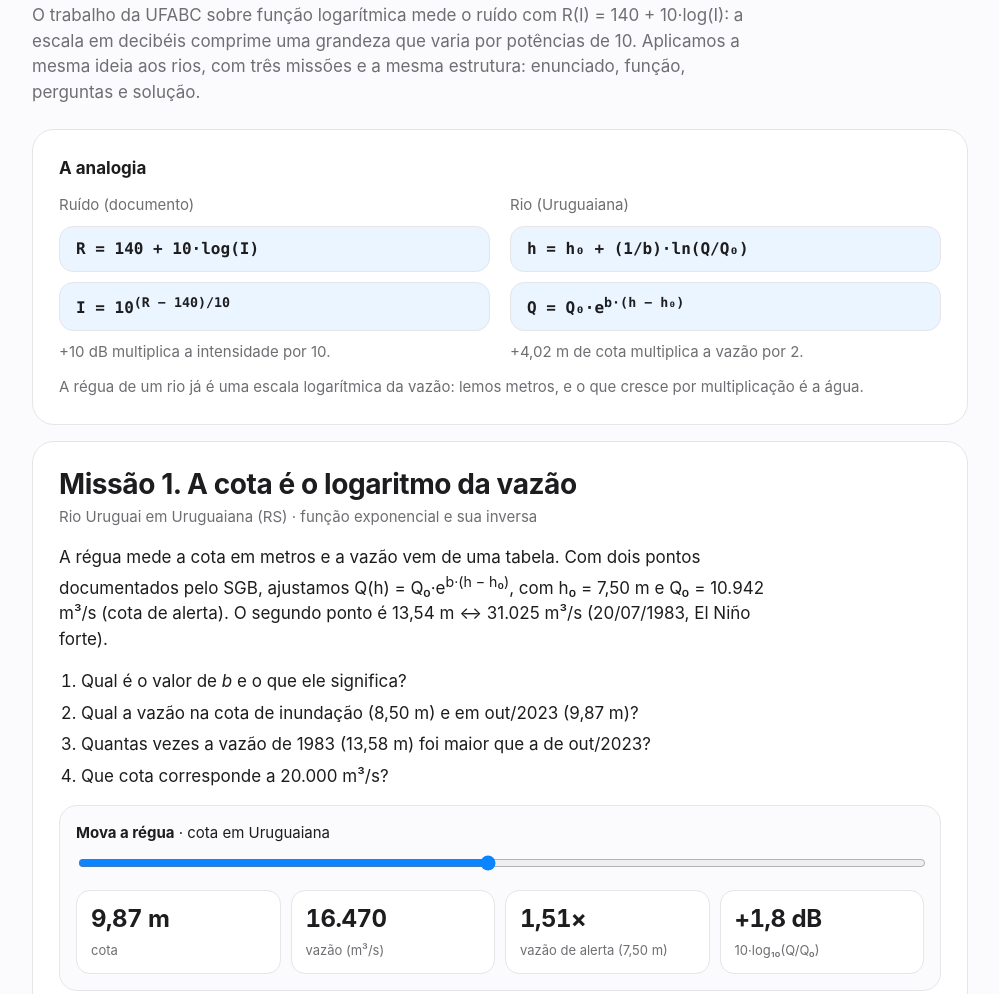
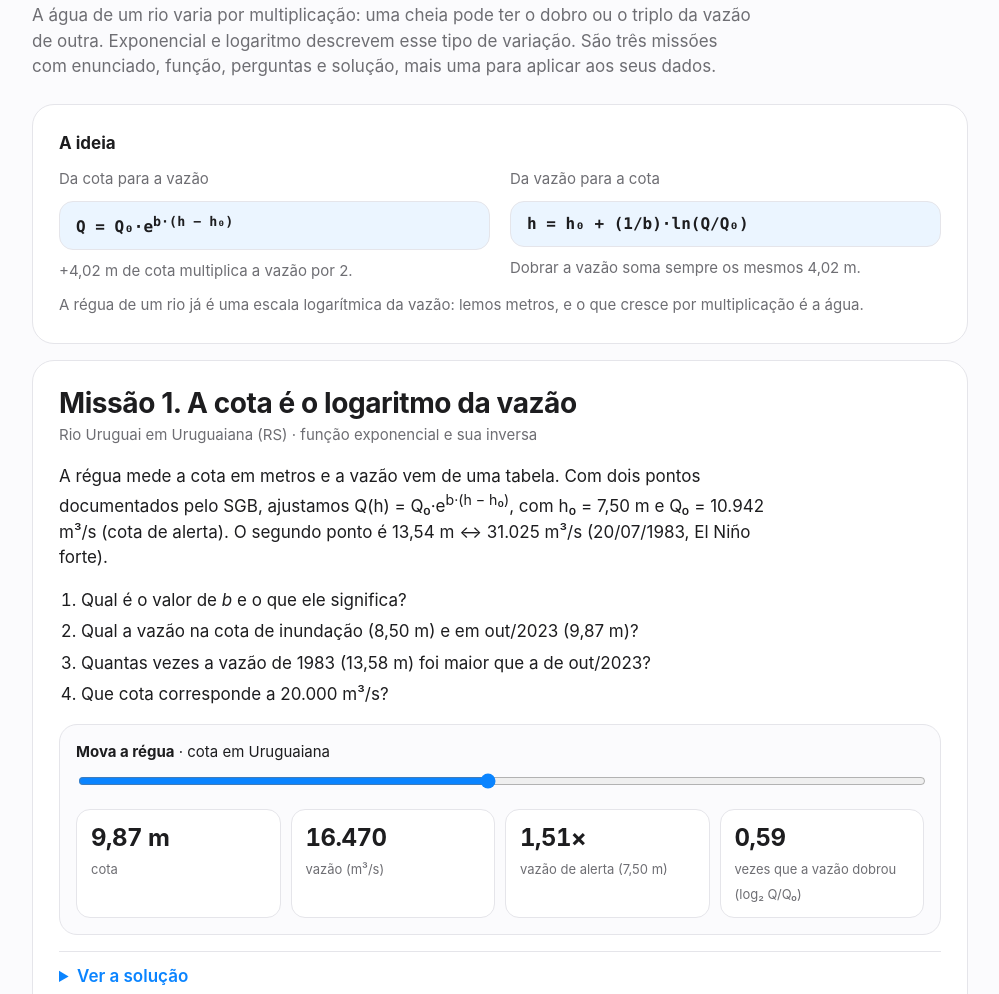
Before and after one commit to kauan-franca1/portifolio, a plain HTML site: page index.html in a window 1280 px wide. Shown: the part 3449-4443 px from the top of the page, without its empty margins (140-1139 px from the left). Drawn offline with Linux system fonts and the light colour scheme.

Commit message:
Update text and equations in index.html

```diff
--- a/index.html
+++ b/index.html
@@ -145,19 +145,17 @@ footer li{margin:4px 0}
 <li>Em out/2026 os cinco estão entre 61% e 73%, sem crise, antes de uma estação seca com El Niño muito forte.</li></ul></div>
 
 <h2>Cenário de investigação.</h2>
-<p class="lead">O trabalho da UFABC sobre função logarítmica mede o ruído com R(I) = 140 + 10·log(I): a escala em decibéis comprime uma grandeza que varia por potências de 10. Aplicamos a mesma ideia aos rios, com três missões e a mesma estrutura: enunciado, função, perguntas e solução.</p>
+<p class="lead">A água de um rio varia por multiplicação: uma cheia pode ter o dobro ou o triplo da vazão de outra. Exponencial e logaritmo descrevem esse tipo de variação. São três missões com enunciado, função, perguntas e solução, mais uma para aplicar aos seus dados.</p>
 
 <div class="card">
-<b>A analogia</b>
+<b>A ideia</b>
 <div class="pair" style="margin-top:12px">
-<div><div class="cap">Ruído (documento)</div>
-<div class="eq">R = 140 + 10·log(I)</div>
-<div class="eq">I = 10<sup>(R − 140)/10</sup></div>
-<div class="cap">+10 dB multiplica a intensidade por 10.</div></div>
-<div><div class="cap">Rio (Uruguaiana)</div>
-<div class="eq">h = h₀ + (1/b)·ln(Q/Q₀)</div>
+<div><div class="cap">Da cota para a vazão</div>
 <div class="eq">Q = Q₀·e<sup>b·(h − h₀)</sup></div>
 <div class="cap">+4,02 m de cota multiplica a vazão por 2.</div></div>
+<div><div class="cap">Da vazão para a cota</div>
+<div class="eq">h = h₀ + (1/b)·ln(Q/Q₀)</div>
+<div class="cap">Dobrar a vazão soma sempre os mesmos 4,02 m.</div></div>
 </div>
 <p style="margin:12px 0 0;font-size:15px;color:var(--mut)">A régua de um rio já é uma escala logarítmica da vazão: lemos metros, e o que cresce por multiplicação é a água.</p>
 </div>
@@ -180,7 +178,7 @@ footer li{margin:4px 0}
 <div><b id="o-h">9,87 m</b><span>cota</span></div>
 <div><b id="o-q">16.470</b><span>vazão (m³/s)</span></div>
 <div><b id="o-r">1,51×</b><span>vazão de alerta (7,50 m)</span></div>
-<div><b id="o-d">+1,8 dB</b><span>10·log₁₀(Q/Q₀)</span></div>
+<div><b id="o-d">0,59</b><span>vezes que a vazão dobrou (log₂ Q/Q₀)</span></div>
 </div>
 </div>
 
@@ -214,7 +212,7 @@ footer li{margin:4px 0}
 <div class="sol">
 <p><b>1.</b> k = ln(V₀/V) / t. Sobradinho: ln(18,88 / 1) / 11 = 2,938 / 11 = 0,267 por mês, no mínimo, pois o volume terminou abaixo de 1%. Balbina: ln(100 / 11) / 9 = 2,207 / 9 = 0,245 por mês.</p>
 <p><b>2.</b> Sobradinho: 0,693 / 0,267 ≤ 2,6 meses. Balbina: 0,693 / 0,245 = 2,8 meses. O volume cai à metade a cada pouco menos de 3 meses, perdendo 22 a 23% do que resta por mês (1 − e<sup>−k</sup>).</p>
-<p><b>3.</b> t = ln(V₀/V) / k. De 100% a 10%: ln 10 / 0,245 = <b>9,4 meses</b>. De 100% a 1%: ln 100 / 0,245 = <b>18,8 meses</b>. Cada passo de 10× custa o mesmo tempo, como no decibel.</p>
+<p><b>3.</b> t = ln(V₀/V) / k. De 100% a 10%: ln 10 / 0,245 = <b>9,4 meses</b>. De 100% a 1%: ln 100 / 0,245 = <b>18,8 meses</b>. Cada passo de 10× custa o mesmo tempo.</p>
 <p><b>4.</b> ln(V) só existe para V &gt; 0: o domínio do logaritmo é (0, +∞), com assíntota vertical em V = 0. O exponencial se aproxima de zero sem tocá-lo. Balbina chegou a cerca de 0% no início de 2025, e esse ponto não entra na conta.</p>
 <p class="lim">Limite: com vazão de saída fixa, o esvaziamento real é mais próximo de uma reta do que de uma exponencial. Use <i>k</i> como ordem de grandeza do ritmo, não como previsão.</p>
 </div></details>
@@ -275,7 +273,7 @@ footer li{margin:4px 0}
 <ul><li>ONI: NOAA CPC, oni.ascii.txt (valores até jul–set 2026, que podem ser revisados).</li>
 <li>Rio Negro: SGB/Porto de Manaus. Sobradinho: ONS/ANA e dissertação UNIFACS (2016). Ladário: Embrapa e SGB. Paraná: Camilloni &amp; Barros (2000). Uruguai: SGB/ABRH (2023) e MetSul.</li>
 <li>Reservatórios: ONS, Dados Hidrológicos – Volumes (leitura visual do gráfico, jan/2022 a out/2026).</li>
-<li>Cenário de investigação: adaptado de "Cenários para Investigação: Função Logarítmica" (UFABC, 2025), que usa Farias e Santos (2023). Cota e vazão em Uruguaiana: SGB (cota de alerta 750 cm = 10.942 m³/s; 1.354 cm = 31.025 m³/s). O ajuste exponencial entre esses dois pontos é um modelo didático.</li>
+<li>Cota e vazão em Uruguaiana: SGB (cota de alerta 750 cm = 10.942 m³/s; 1.354 cm = 31.025 m³/s). O ajuste exponencial entre esses dois pontos é um modelo didático.</li>
 <li>Previsão: Inmet (Painel El Niño 2026–2027) e NOAA.</li></ul></footer>
 </main>
 <script>
@@ -300,11 +298,11 @@ document.getElementById("lg").innerHTML='<span>Eixo: ONI (°C), por mês central
 var h0=7.5,Q0=10942,b=Math.log(31025/10942)/(13.54-7.5);
 function f(n,d){return n.toLocaleString("pt-BR",{minimumFractionDigits:d,maximumFractionDigits:d})}
 var sl=document.getElementById("hh");
-function upd(){var h=parseFloat(sl.value),Q=Q0*Math.exp(b*(h-h0)),r=Q/Q0,db=10*Math.log10(r);
+function upd(){var h=parseFloat(sl.value),Q=Q0*Math.exp(b*(h-h0)),r=Q/Q0;
 document.getElementById("o-h").textContent=f(h,2)+" m";
 document.getElementById("o-q").textContent=f(Math.round(Q),0);
 document.getElementById("o-r").textContent=f(r,2)+"×";
-document.getElementById("o-d").textContent=(db>=0?"+":"−")+f(Math.abs(db),1)+" dB"}
+document.getElementById("o-d").textContent=f(Math.log2(r),2)}
 sl.addEventListener("input",upd);upd();
 
 var L=["MAM","AMJ","MJJ","JJA","JAS"];
```
